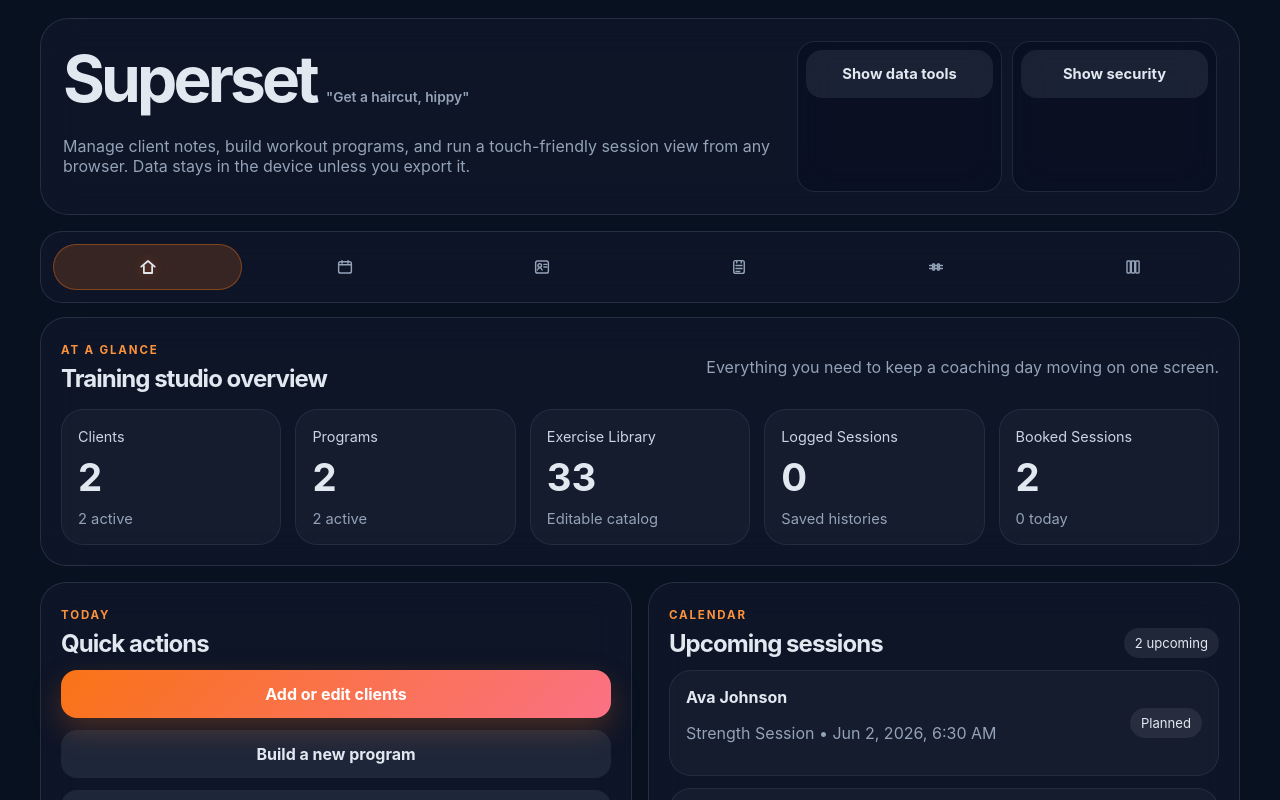
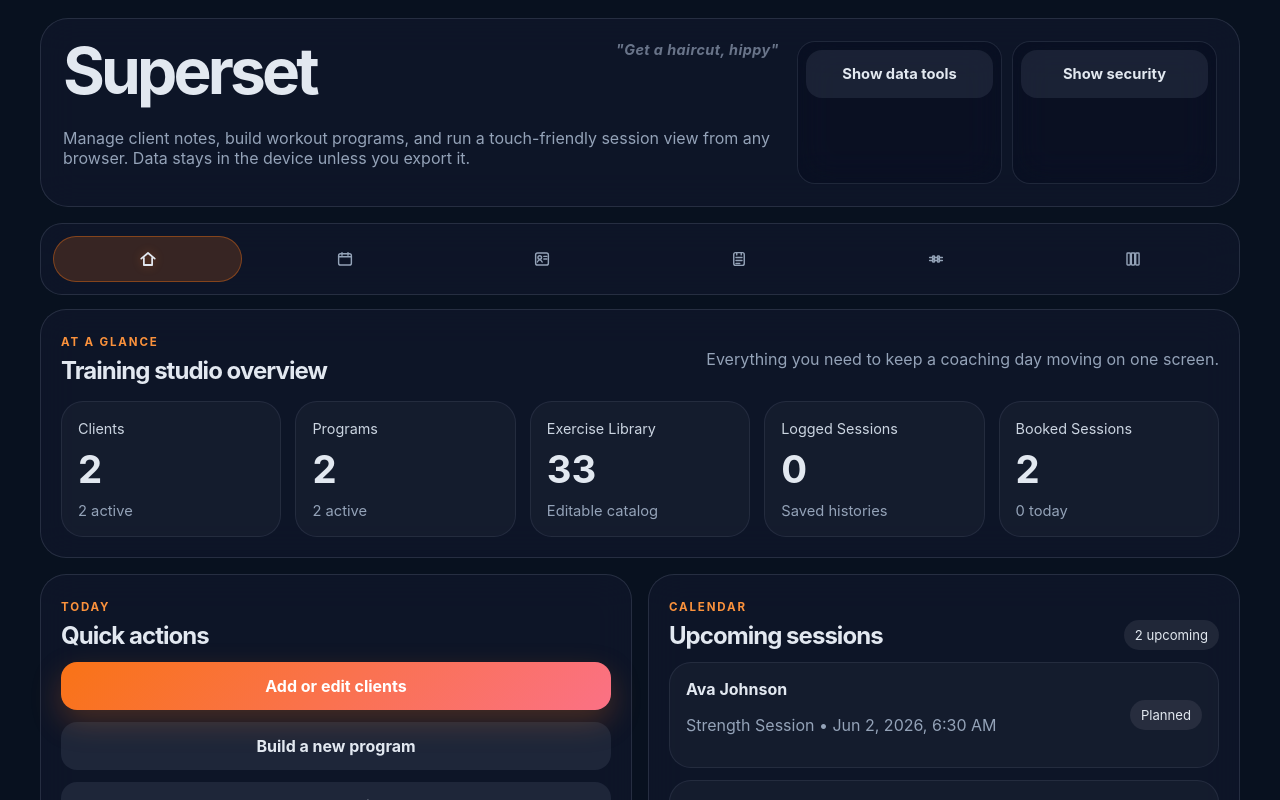
Before and after one commit to blackhawknz/SuperSet, a React (Vite) app: page / in a window 1280 px wide. Shown: the top 800 px of the page. Built offline with nearby package versions, Linux system fonts and the light colour scheme.

Commit message:
Header UX: pin quote to top-right and refine visibility

```diff
--- a/src/styles.css
+++ b/src/styles.css
@@ -106,16 +106,25 @@ button {
 
 .hero-title-row {
   display: flex;
-  flex-wrap: wrap;
-  align-items: baseline;
+  align-items: flex-start;
   gap: 10px;
+  width: 100%;
+}
+
+.hero-title-row h1 {
+  margin-top: 0;
 }
 
 .moment-quote {
-  color: #94a3b8;
-  font-size: 0.86rem;
-  font-weight: 600;
+  margin-left: auto;
+  margin-top: 0;
+  color: #8d9ab0;
+  font-size: 0.9rem;
+  font-weight: 700;
+  letter-spacing: 0.03em;
+  font-style: italic;
   line-height: 1.2;
+  opacity: 0.72;
 }
 
 .hero-copy,
```
